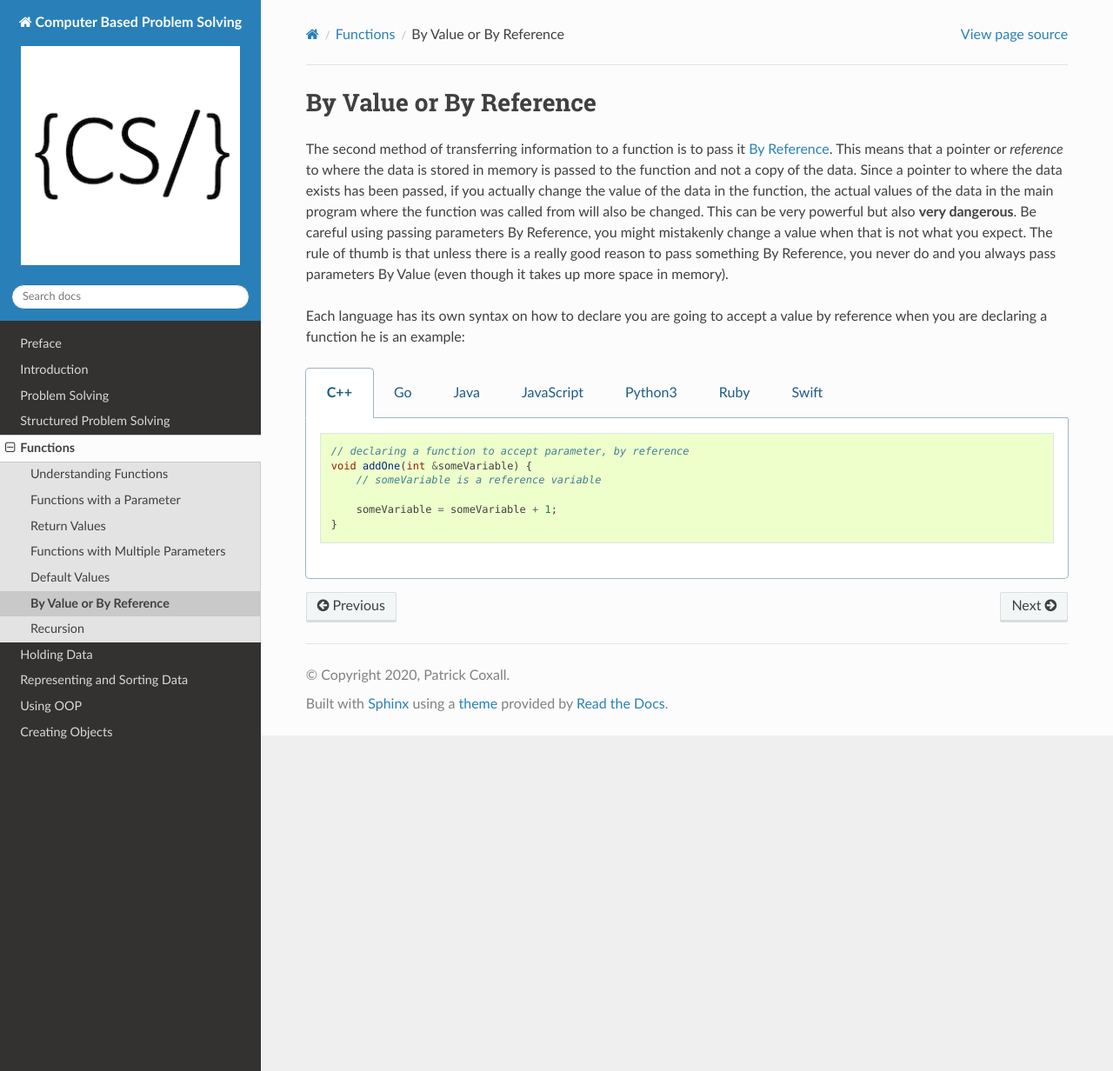
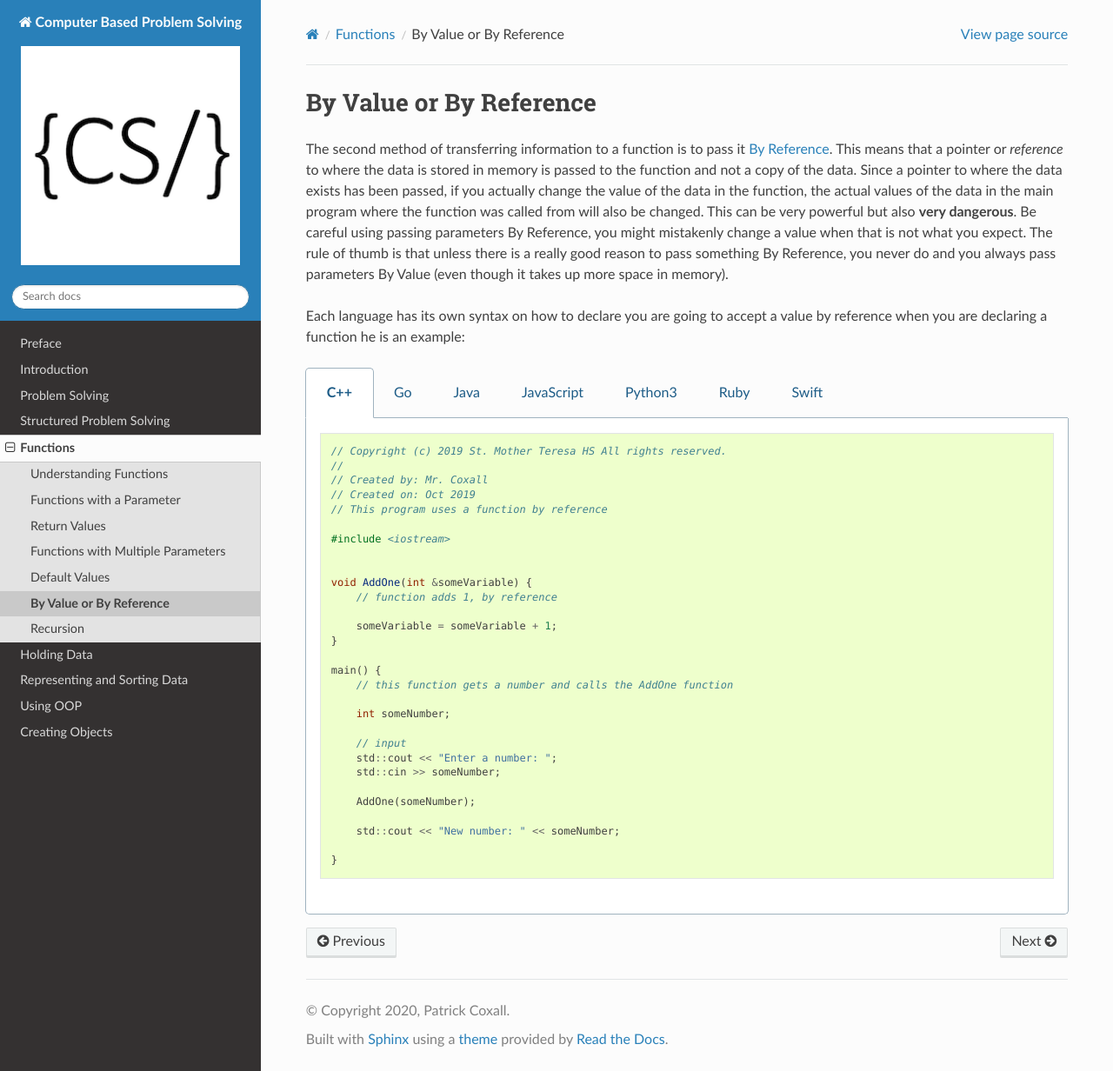
Before and after one commit to Mr-Coxall/Computer-Based-Problem-Solving, a Sphinx documentation site: the page built from docs/functions/by-value-or-by-reference.rst, in a window 1280 px wide and 1232 px high. Shown: the whole window at 87% size. Built offline with Sphinx 7.4.7 and the Read the Docs theme 2.0.0, drawn with Linux system fonts in a browser that asks for light colours; pages that are not in the unit, such as notebooks, are missing from menus.

Commit message:
Update by-value-or-by-reference.rst

```diff
--- a/docs/functions/by-value-or-by-reference.rst
+++ b/docs/functions/by-value-or-by-reference.rst
@@ -13,12 +13,36 @@ Each language has its own syntax on how to declare you are going to accept a val
 
     .. code-block:: C++
 
-		// declaring a function to accept parameter, by reference
-		void addOne(int &someVariable) {
-		    // someVariable is a reference variable
+      // Copyright (c) 2019 St. Mother Teresa HS All rights reserved.
+      //
+      // Created by: Mr. Coxall
+      // Created on: Oct 2019
+      // This program uses a function by reference
 
-		    someVariable = someVariable + 1;
-		}
+      #include <iostream>
+
+
+      void AddOne(int &someVariable) {
+          // function adds 1, by reference
+
+          someVariable = someVariable + 1;
+      }
+
+      main() {
+          // this function gets a number and calls the AddOne function
+
+          int someNumber;
+
+          // input
+          std::cout << "Enter a number: ";
+          std::cin >> someNumber;
+
+          AddOne(someNumber);
+
+          std::cout << "New number: " << someNumber;
+
+      }
+
 
   .. group-tab:: Go
 
@@ -43,12 +67,31 @@ Each language has its own syntax on how to declare you are going to accept a val
 
     .. code-block:: Python
 
-		# in Python you can not pass a value by reference, unless it is mutable
-		# lists are mutable!
-		def add_one(the_list):
-		    # since lists are mutable, it can be changed
+      #!/usr/bin/env python3
 
-		    the_list[0] = the_list[0] + 1
+      # Created by: Mr. Coxall
+      # Created on: Oct 2019
+      # This program uses a function by reference
+
+
+      def add_one(someVariable):
+          # function adds 1, by reference
+
+          someVariable[0] = someVariable[0] + 1
+
+      def main():
+          # this function gets a number and calls the add_one function
+
+          someNumber = []
+          # input
+          temp_var = int(input("Enter a number: "))
+          someNumber.append(temp_var)
+          add_one(someNumber)
+          print(someNumber[0])
+
+      if __name__ == "__main__":
+          main()
+
 
 
   .. group-tab:: Ruby
```
